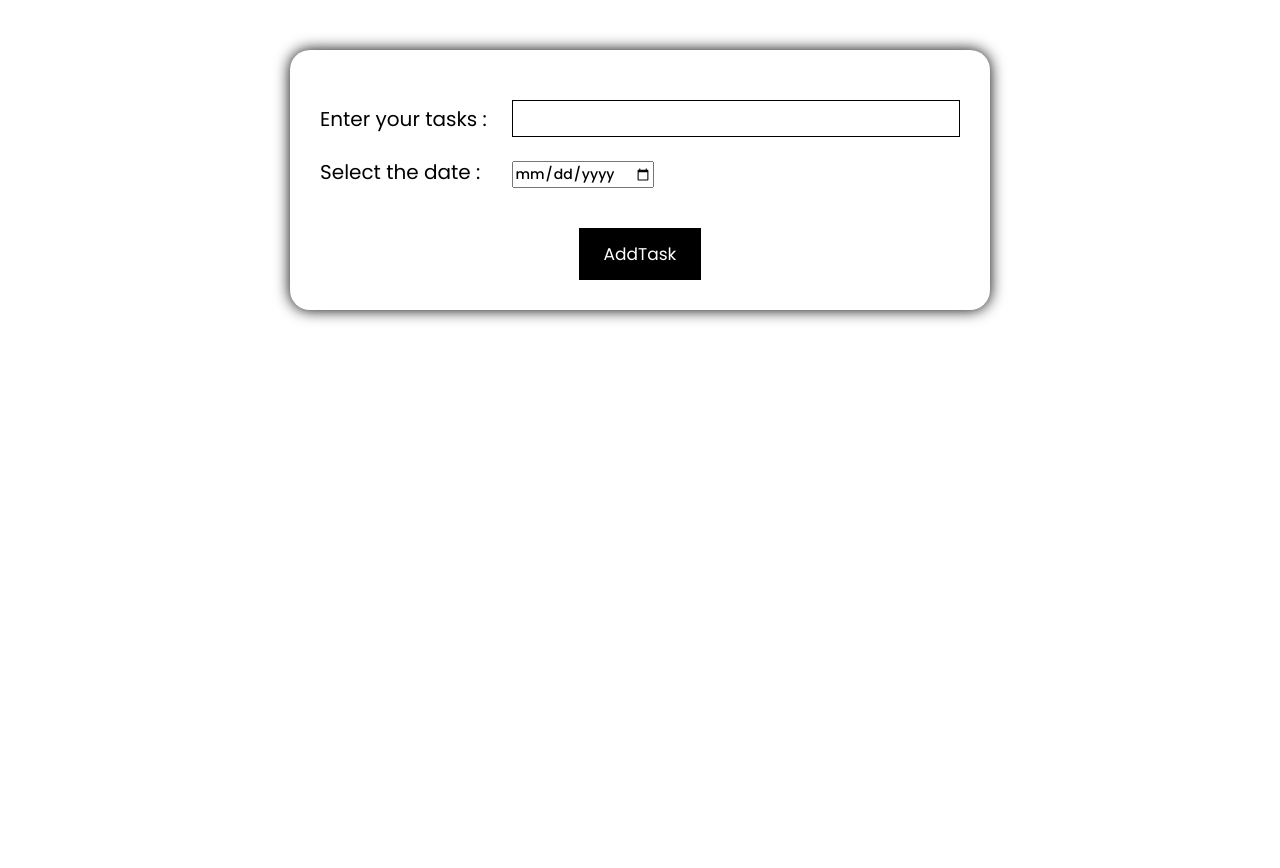
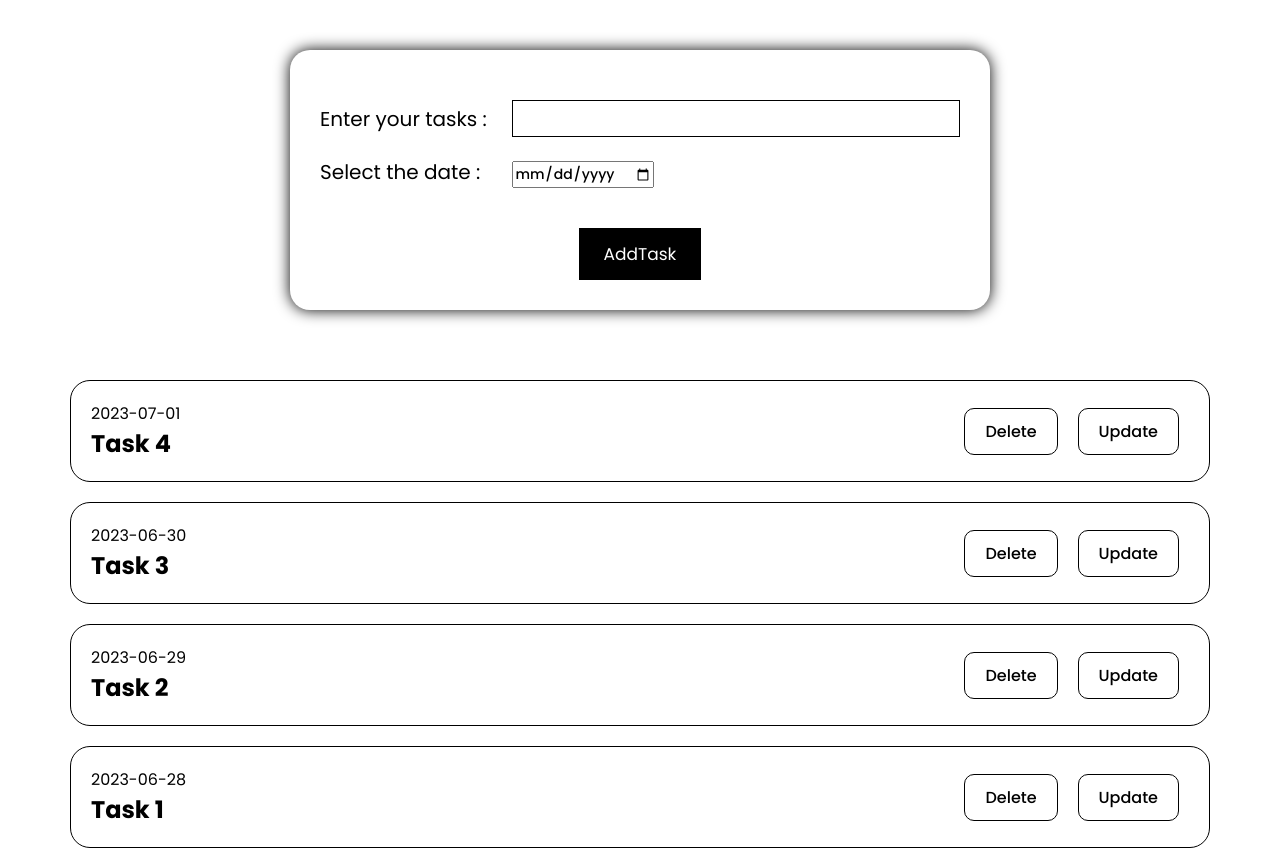
Before and after one commit to yashguard/Project-Todolist-Redux, a React (Create React App) app: page / in a window 1280 px wide. Before the commit the page ends 800 px from the top, so only its background shows below. Built offline with nearby package versions, Linux system fonts and the light colour scheme; data requests are answered from the project's data file.

Commit message:
Sign in authentication complete

```diff
--- a/db.json
+++ b/db.json
@@ -1,3 +1,24 @@
 {
-  "list": []
+  "list": [
+    {
+      "date": "2023-06-28",
+      "TaskName": "Task 1",
+      "id": 1
+    },
+    {
+      "date": "2023-06-29",
+      "TaskName": "Task 2",
+      "id": 2
+    },
+    {
+      "date": "2023-06-30",
+      "TaskName": "Task 3",
+      "id": 3
+    },
+    {
+      "date": "2023-07-01",
+      "TaskName": "Task 4",
+      "id": 4
+    }
+  ]
 }
--- a/src/App.css
+++ b/src/App.css
@@ -100,7 +100,8 @@
   width: 70%;
 }
 
-.listBox input {
+.listBox input,
+.email input {
   border-radius: 10px;
   margin: 0 10px;
   padding: 10px 20px;
@@ -111,7 +112,8 @@
   cursor: pointer;
 }
 
-.listBox input:hover {
+.listBox input:hover,
+.email input:hover {
   background-color: black;
   color: white;
 }
--- a/src/App.jsx
+++ b/src/App.jsx
@@ -1,12 +1,10 @@
 import "./App.css";
 import Main from "./Components/Main";
-// import SignIn from "./Components/SignIn";
 
 function App() {
   return (
     <>
       <Main />
-      {/* <SignIn/> */}
     </>
   );
 }
--- a/src/Components/Config.jsx
+++ b/src/Components/Config.jsx
@@ -19,3 +19,7 @@ export const  googleauth = () => {
     const provider = new GoogleAuthProvider()
     return signInWithPopup(auth, provider)
 }
+
+export const SignOut = () => {
+    auth.signOut()
+}
--- a/src/Components/Main.jsx
+++ b/src/Components/Main.jsx
@@ -1,86 +1,12 @@
-import axios from "axios";
-import React, { useEffect, useState } from "react";
-import { useDispatch, useSelector } from "react-redux";
-import { Add } from "../Redux/Action";
-import List from "./List";
+import { useSelector } from "react-redux";
+import SignIn from "./SignIn";
+import TaskBox from "./TaskBox";
 
 const Main = () => {
-  const DispatchData = useDispatch();
-  let [date, setDate] = useState("");
-  let [taskname, setTaskName] = useState("");
-  let [sid, setSid] = useState("");
-  const GetData = () => {
-    axios
-      .get(`http://localhost:3001/list`)
-      .then((response) => DispatchData(Add(response.data.reverse())));
-  };
-  const prodata = useSelector((store) => store.data);
-  const handletask = (e) => {
-    e.preventDefault();
-    console.log(sid);
-    setDate("");
-    setTaskName("");
-    if (taskname === "") {
-      alert("Please enter the task");
-    } else if (date === "") {
-      alert("Please enter the date");
-    } else {
-      if (sid === "" && taskname !== "" && date !== "") {
-        axios.post(`http://localhost:3001/list`, {
-          date: date,
-          TaskName: taskname,
-        });
-        alert("Task has been added");
-      } else if (sid !== "" && taskname !== "" && date !== "") {
-        axios.patch(`http://localhost:3001/list/${sid}`, {
-          date: date,
-          TaskName: taskname,
-        });
-        alert("Task has been replaced");
-        setSid("");
-      }
-    }
-    GetData();
-  };
-  const handleUpdate = (id, predate, OldTaskName) => {
-    setDate(predate);
-    setTaskName(OldTaskName);
-    setSid(id);
-  };
-  useEffect(() => {
-    GetData();
-  }, []);
-
+  let proemail = useSelector((store)=>(store.email))
   return (
     <div className="main-box">
-      <div className="box">
-        <form onSubmit={handletask}>
-          <div className="row">
-            <label>Enter your tasks :</label>
-            <input
-              className="addTask"
-              autoFocus
-              type="text"
-              value={taskname}
-              onChange={(e) => setTaskName(e.target.value)}
-            />
-          </div>
-          <label>Select the date :</label>
-          <input
-            className="date"
-            value={date}
-            type="date"
-            onChange={(e) => setDate(e.target.value)}
-          />
-          <br />
-          <div className="row">
-            <input className="submit" type="submit" value="AddTask" />
-          </div>
-        </form>
-      </div>
-      {prodata.map((ele, i) => (
-        <List key={i} listItems={{ ...ele }} update={handleUpdate} />
-      ))}
+      {proemail === "" ? <SignIn/> : <TaskBox/>}
     </div>
   );
 };
--- a/src/Components/SignIn.jsx
+++ b/src/Components/SignIn.jsx
@@ -1,12 +1,16 @@
 import React from "react";
 import { googleauth } from "./Config";
+import { useDispatch } from "react-redux";
+import { AddEmail } from "../Redux/Action";
 
 const SignIn = () => {
+    alert("First you have to do SignIn for todo list")
+    let DispatchEmail = useDispatch()
     const handlesignin = () => {
-      googleauth().then((userdetails)=>console.log(userdetails._tokenResponse.email))
+      googleauth().then((userdetails)=>DispatchEmail(AddEmail(userdetails._tokenResponse.email)))
     }
   return (
-    <div>
+    <div className="email">
       <input
         className="submit"
         type="submit"
--- /dev/null
+++ b/src/Components/TaskBox.jsx
@@ -0,0 +1,87 @@
+import React, { useEffect, useState } from "react";
+import axios from "axios";
+import { useDispatch, useSelector } from "react-redux";
+import { Add } from "../Redux/Action";
+import List from "./List";
+
+const TaskBox = () => {
+  const DispatchData = useDispatch();
+  let [date, setDate] = useState("");
+  let [taskname, setTaskName] = useState("");
+  let [sid, setSid] = useState("");
+  const prodata = useSelector((store) => store.data);
+  const GetData = () => {
+    axios
+      .get(`http://localhost:3001/list`)
+      .then((response) => DispatchData(Add(response.data.reverse())));
+  };
+  const handletask = (e) => {
+    e.preventDefault();
+    console.log(sid);
+    setDate("");
+    setTaskName("");
+    if (taskname === "") {
+      alert("Please enter the task");
+    } else if (date === "") {
+      alert("Please enter the date");
+    } else {
+      if (sid === "" && taskname !== "" && date !== "") {
+        axios.post(`http://localhost:3001/list`, {
+          date: date,
+          TaskName: taskname,
+        });
+        alert("Task has been added");
+      } else if (sid !== "" && taskname !== "" && date !== "") {
+        axios.patch(`http://localhost:3001/list/${sid}`, {
+          date: date,
+          TaskName: taskname,
+        });
+        alert("Task has been replaced");
+        setSid("");
+      }
+    }
+    GetData();
+  };
+  const handleUpdate = (id, predate, OldTaskName) => {
+    setDate(predate);
+    setTaskName(OldTaskName);
+    setSid(id);
+  };
+  useEffect(() => {
+    GetData();
+  }, []);
+  return (
+    <div>
+      <div className="box">
+        <form onSubmit={handletask}>
+          <div className="row">
+            <label>Enter your tasks :</label>
+            <input
+              className="addTask"
+              autoFocus
+              type="text"
+              value={taskname}
+              onChange={(e) => setTaskName(e.target.value)}
+            />
+          </div>
+          <label>Select the date :</label>
+          <input
+            className="date"
+            value={date}
+            type="date"
+            onChange={(e) => setDate(e.target.value)}
+          />
+          <br />
+          <div className="row">
+            <input className="submit" type="submit" value="AddTask" />
+          </div>
+        </form>
+      </div>
+      {prodata.map((ele, i) => (
+        <List key={i} listItems={{ ...ele }} update={handleUpdate} />
+      ))}
+    </div>
+  );
+};
+
+export default TaskBox;
--- a/src/Redux/Action.jsx
+++ b/src/Redux/Action.jsx
@@ -1,5 +1,9 @@
-import { Add_To_Do } from "./ActionType";
+import { Add_To_Do, Add_email } from "./ActionType";
 
 export const Add = (data) => {
   return { type: Add_To_Do, data };
 };
+
+export const AddEmail = (email) => {
+  return {type:Add_email, email}
+}
--- a/src/Redux/ActionType.jsx
+++ b/src/Redux/ActionType.jsx
@@ -1 +1,2 @@
 export const Add_To_Do = "AddToDo";
+export const Add_email = "AddEmail";
--- a/src/Redux/Reducer.jsx
+++ b/src/Redux/Reducer.jsx
@@ -1,4 +1,4 @@
-import { Add_To_Do } from "./ActionType";
+import { Add_To_Do, Add_email } from "./ActionType";
 
 let initialstate = { data: [] };
 
@@ -7,6 +7,9 @@ export const reducer = (state = initialstate, action) => {
     case Add_To_Do:
       return { ...state, data: action.data };
 
+    case Add_email:
+      return {...state, email : action.email }
+
     default:
       return state;
   }
```
